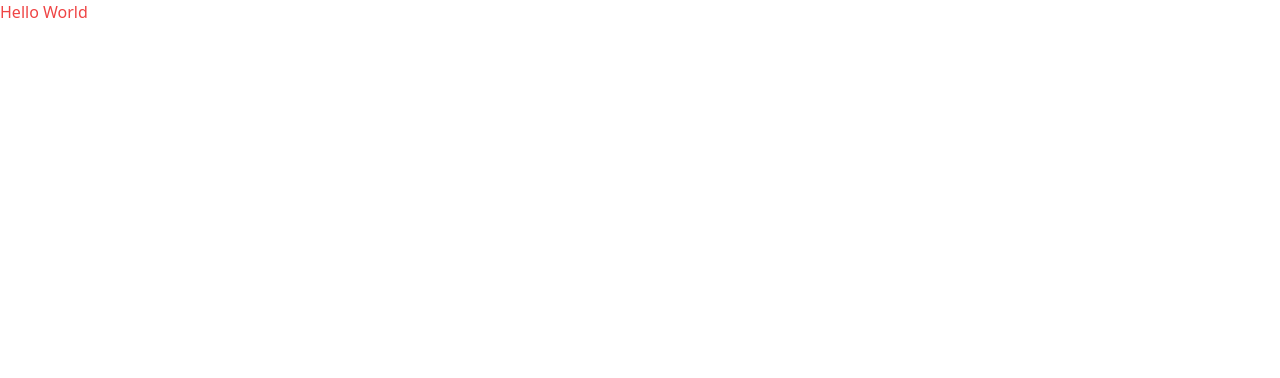
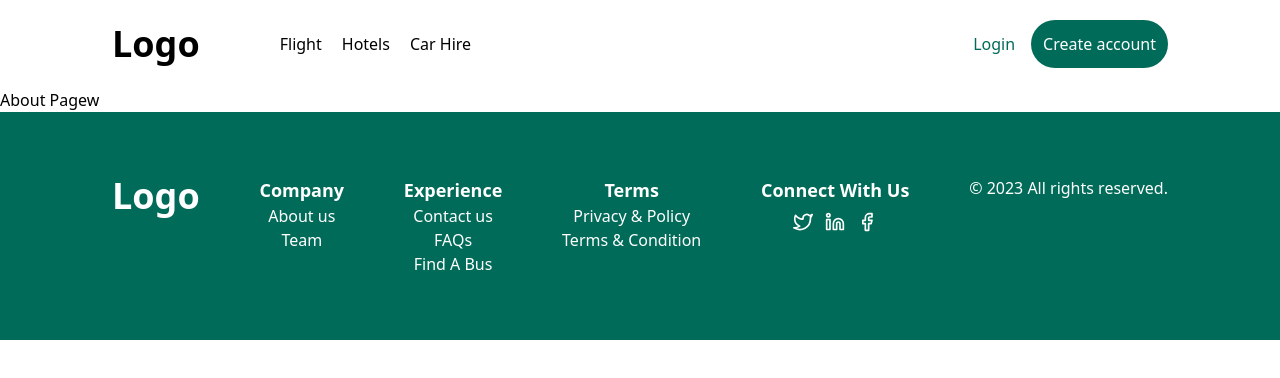
Before and after one commit to dprincecoder/travel-clone, a React (Vite) app: page /about in a window 1280 px wide. Shown: the top 378 px of the page. Built offline with nearby package versions, Linux system fonts and the light colour scheme.

Commit message:
Added navbar and footer

```diff
--- a/package.json
+++ b/package.json
@@ -10,8 +10,11 @@
     "preview": "vite preview"
   },
   "dependencies": {
+    "axios": "^1.5.1",
     "react": "^18.2.0",
-    "react-dom": "^18.2.0"
+    "react-dom": "^18.2.0",
+    "react-icons": "^4.11.0",
+    "react-router-dom": "^6.16.0"
   },
   "devDependencies": {
     "@types/react": "^18.2.15",
--- a/src/App.jsx
+++ b/src/App.jsx
@@ -1,13 +1,12 @@
 
 
 import './App.css'
+import Index from './routes/Index'
 
 function App() {
 
   return (
-    <>
-      <h1 className="text-red-500">Hello World</h1>
-    </>
+    <Index />
   )
 }
 
--- /dev/null
+++ b/src/api/index.jsx
@@ -0,0 +1,12 @@
+import axios from "axios"
+
+const URL = "http://localhost:9090/api/v1"
+
+export const getUsers = async() => {
+    try {
+        const response = await axios.get(`${URL}/users`)
+        return response
+    } catch (error) {
+        return error
+    }
+}
--- /dev/null
+++ b/src/components/Footer.jsx
@@ -0,0 +1,47 @@
+import React from 'react'
+import { FiFacebook, FiLinkedin, FiTwitter } from 'react-icons/fi'
+import { Link } from 'react-router-dom'
+
+const Footer = () => {
+  return (
+    <>
+        <footer className='bg-[#006B58] p-5 px-5 lg:p-16 lg:px-28 flex justify-between items-center lg:items-start text-white'>
+            <h1 className='text-4xl font-bold'>Logo</h1>
+
+            <div className='lg:flex flex-col items-center hidden'>
+                <h1 className='text-lg font-bold'>Company</h1>
+                <Link to={'/about'}>About us</Link>
+                <Link to={'/team'}>Team</Link>
+            </div>
+
+            <div className='lg:flex flex-col items-center hidden'>
+                <h1 className='text-lg font-bold'>Experience</h1>
+                <Link to={'/contact'}>Contact us</Link>
+                <Link to={'/faq'}>FAQs</Link>
+                <Link to={'/find'}>Find A Bus</Link>
+            </div>
+
+            <div className='lg:flex flex-col items-center hidden'>
+                <h1 className='text-lg font-bold'>Terms</h1>
+                <Link to={'/contact'}>Privacy & Policy</Link>
+                <Link to={'/faq'}>Terms & Condition</Link>
+            </div>
+
+            <div className='lg:flex flex-col items-center hidden'>
+                <h1 className='text-lg font-bold'>Connect With Us</h1>
+
+                <div className="icons flex gap-3 mt-2">
+                <FiTwitter size={20} />
+                <FiLinkedin size={20} />
+                <FiFacebook size={20} />
+                </div>
+            </div>
+
+            <p>&copy; 2023 All rights reserved.</p>
+
+        </footer>
+    </>
+  )
+}
+
+export default Footer
--- /dev/null
+++ b/src/components/Navbar.jsx
@@ -0,0 +1,40 @@
+import React from 'react'
+import { Link } from 'react-router-dom'
+import { FiMenu, FiUser } from 'react-icons/fi'
+
+const Navbar = () => {
+  return (
+    <>
+        <nav className='lg:flex bg-white justify-between w-full py-5 px-28 items-center hidden'>
+            <div className='flex gap-20 items-center'>
+                <h1 className='text-4xl font-bold'>Logo</h1>
+
+                <div className="flex gap-5 text-black menu">
+                    <Link to={'/'}>Flight</Link>
+                    <Link to={'/'}>Hotels</Link>
+                    <Link to={'/'}>Car Hire</Link>
+                </div>
+            </div>
+
+            <div className="nav-action-btn flex items-center gap-4">
+                <Link to={'/'} className='text-[#006B58]'>Login</Link>
+                <Link to={'/'} className='bg-[#006B58] text-white p-3 rounded-full'>Create account</Link>
+            </div>
+        </nav>
+
+        {/* Mobile View */}
+        <nav className='flex bg-white justify-between w-full py-5 px-5 items-center lg:hidden'>
+            <div className='flex gap-20 items-center'>
+                <h1 className='text-4xl font-bold'>Logo</h1>
+            </div>
+
+            <div className="nav-action-btn flex items-center gap-4">
+                <FiUser size={23} className='cursor-pointer' />
+                <FiMenu size={23} className='cursor-pointer' />
+            </div>
+        </nav>
+    </>
+  )
+}
+
+export default Navbar
--- /dev/null
+++ b/src/pages/About.jsx
@@ -0,0 +1,9 @@
+import React from 'react'
+
+const About = () => {
+  return (
+    <div>About Pagew</div>
+  )
+}
+
+export default About
--- /dev/null
+++ b/src/pages/Home.jsx
@@ -0,0 +1,9 @@
+import React from 'react'
+
+const Home = () => {
+  return (
+    <div className='px-28'>Landing page</div>
+  )
+}
+
+export default Home
--- /dev/null
+++ b/src/routes/Index.jsx
@@ -0,0 +1,25 @@
+import React from 'react'
+import { BrowserRouter as Router, Route, Routes } from 'react-router-dom'
+import Home from '../pages/Home'
+import About from '../pages/About'
+import Navbar from '../components/Navbar'
+import Footer from '../components/Footer'
+
+const Index = () => {
+  return (
+    <Router>
+
+        <Navbar />
+
+        <Routes>
+            <Route path='/' element={<Home />} />
+            <Route path='/about' element={<About />} />
+        </Routes>
+
+        <Footer />
+
+    </Router>
+  )
+}
+
+export default Index
```
Also changed, not shown: 1 other file (tests, documents, lock files or other folders).
